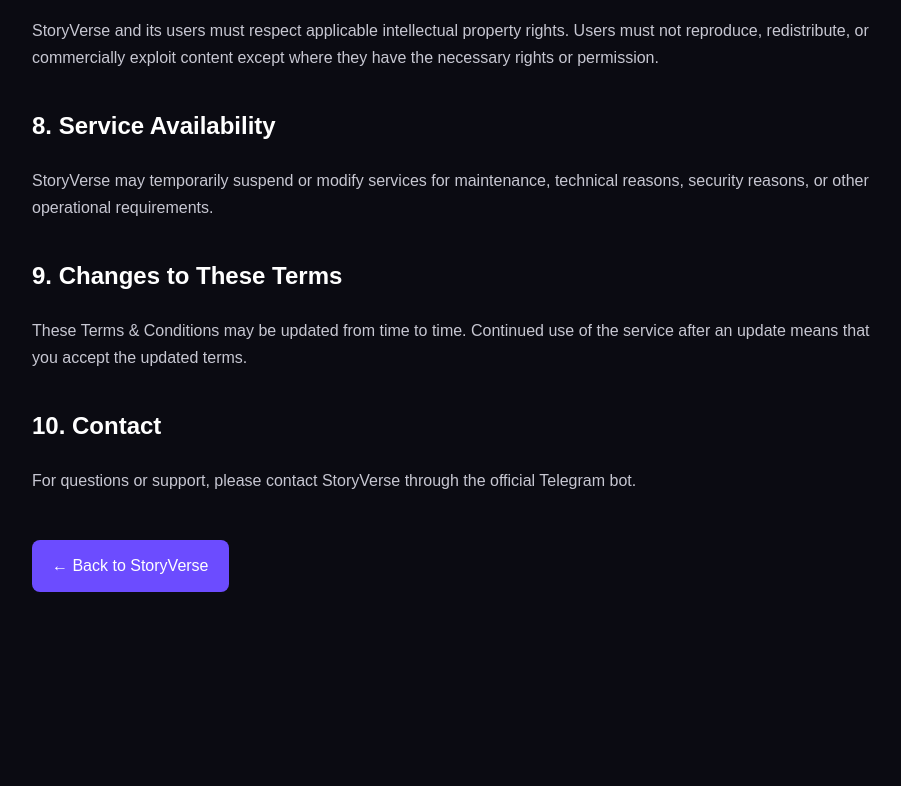
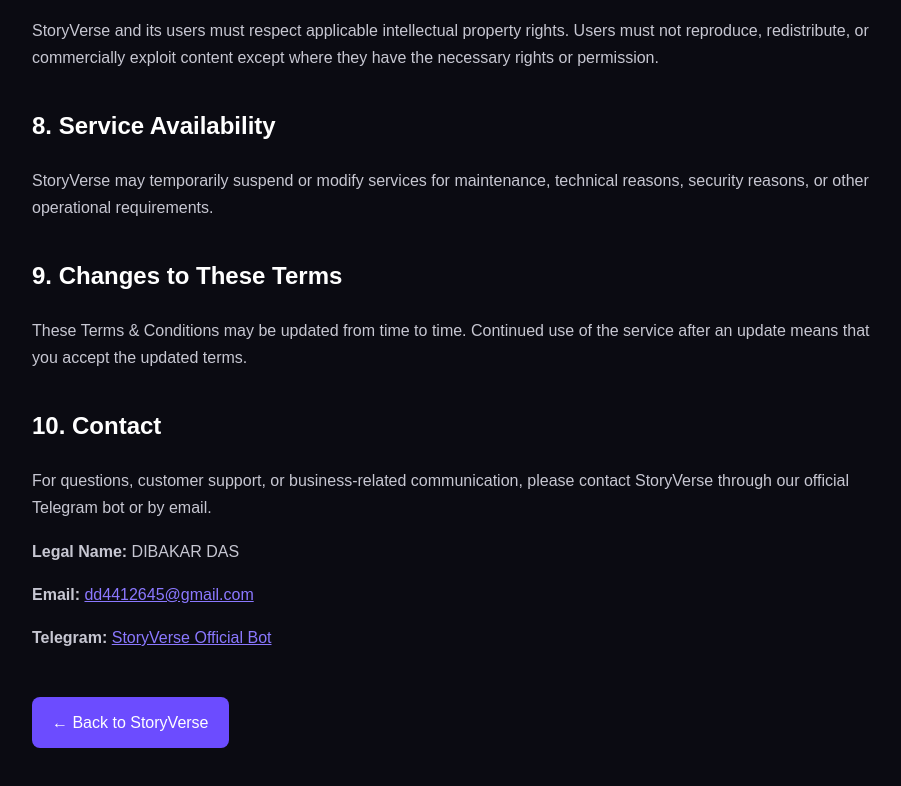
Before and after one commit to dd4412645-lang/StoryVerse, a plain HTML site: page terms.html in a window 1280 px wide. Shown: the part 1178-1964 px from the top of the page, without its empty margins (183-1084 px from the left). Before the commit the page ends 1820 px from the top, so only its background shows below. Drawn offline with Linux system fonts and the light colour scheme.

Commit message:
Update terms.html

```diff
--- a/terms.html
+++ b/terms.html
@@ -137,8 +137,27 @@
     <h2>10. Contact</h2>
 
     <p>
-        For questions or support, please contact StoryVerse through
-        the official Telegram bot.
+        For questions, customer support, or business-related
+        communication, please contact StoryVerse through our
+        official Telegram bot or by email.
+    </p>
+
+    <p>
+        <strong>Legal Name:</strong> DIBAKAR DAS
+    </p>
+
+    <p>
+        <strong>Email:</strong>
+        <a href="mailto:dd4412645@gmail.com">
+            dd4412645@gmail.com
+        </a>
+    </p>
+
+    <p>
+        <strong>Telegram:</strong>
+        <a href="https://t.me/StoryVerse_Official_Bot" target="_blank">
+            StoryVerse Official Bot
+        </a>
     </p>
 
     <a class="back" href="index.html">
```
